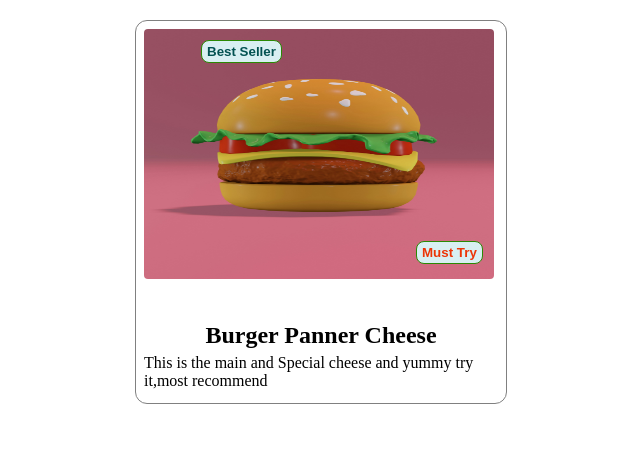
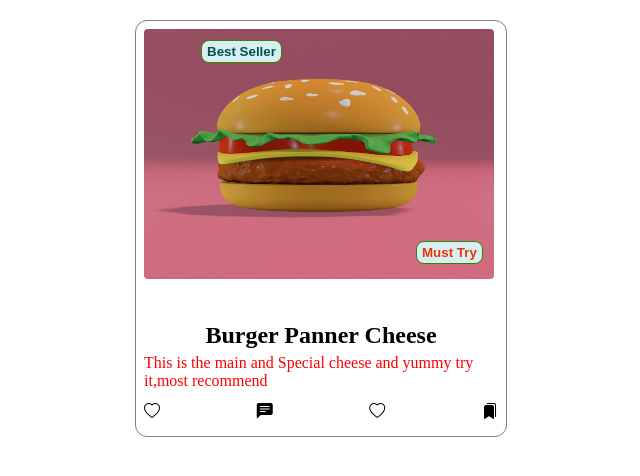
Before and after one commit to HarshvardhanTakale/menu-items, a plain HTML site: page index.html in a window 1280 px wide. Shown: the whole page, without its empty margins (319-959 px from the left). Drawn offline with nearby package versions, Linux system fonts and the light colour scheme.

Commit message:
PSA-3456: Buttons to develop - like, message, forward and save
PSA-3456: Buttons to develop - like, message, forward and save

```diff
--- a/index.html
+++ b/index.html
@@ -15,8 +15,15 @@
     </section>
     <section id="item-desc">
         <h2> Burger Panner Cheese</h2>
-        <p> This is the main and Special cheese and yummy try it,most recommend </p>
+        <p id="info"> This is the main and Special cheese and yummy try it,most recommend </p>
     </section>
+    <section id="card-buttons">
+        <i class="bi bi-heart"></i>
+        <i class="bi bi-chat-left-text-fill"></i>
+        <i class="bi bi-heart"></i>
+        <i class="bi bi-bookmarks-fill"></i>
+    </section>
+
     </div>
 
 </body>
--- a/style.css
+++ b/style.css
@@ -1,3 +1,5 @@
+/* Bootstrap ICON CDN Link */
+@import url("https://cdn.jsdelivr.net/npm/bootstrap-icons@1.3.0/font/bootstrap-icons.css");
 .main-division {
   width: 370px;
   border: 1px solid grey;
@@ -48,4 +50,15 @@
 #item-desc p {
   margin-top: 5px;
   margin-bottom: 5px;
+  border-radius: 12px;
 }
+#info{
+  color:red;
+}
+#card-buttons{
+  display: flex;
+  justify-content: space-between;
+  padding-bottom: 15px;
+  padding-left: 8px;
+  padding-right: 8px;
+}
```
